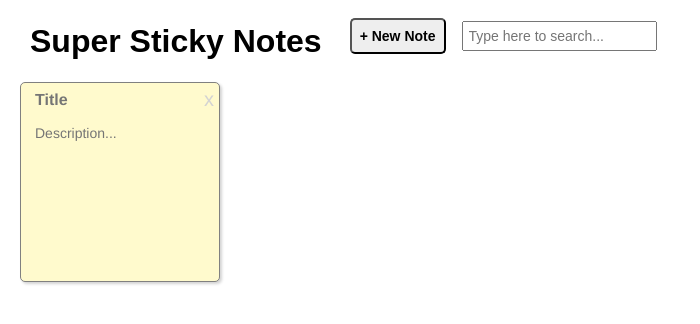
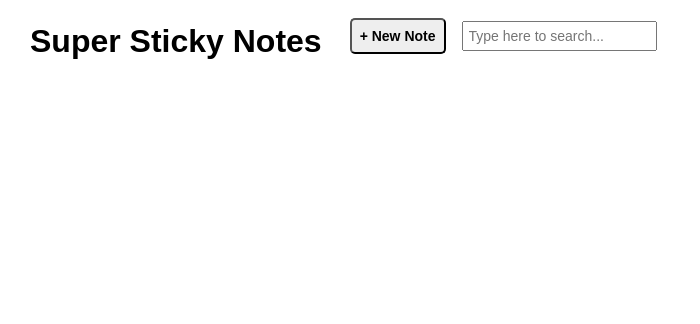
Before and after one commit to sheblair/sticky-notes, a React (Vite) app: page / in a window 1280 px wide. Shown: the top 324 px of the page, without its empty margins (0-700 px from the left). Built offline with nearby package versions, Linux system fonts and the light colour scheme.

Commit message:
rewrote App.jsx with hooks

```diff
--- a/src/App.jsx
+++ b/src/App.jsx
@@ -1,116 +1,80 @@
-import React, { Component } from "react";
+import React, { useState, useEffect } from "react";
 import Header from "./components/Header";
 import NotesList from "./components/NotesList";
 import notesColors from "./notesColors";
 
-class App extends Component {
-  state = {
-    notes: [
-      {
-        id: Date.now(),
-        title: "",
-        description: "",
-        doesMatchSearch: true,
-        backgroundColor: "LemonChiffon",
-      },
-    ],
-    searchText: "",
-  };
+export default function App() {
+  const [notes, setNotes] = useState(
+    JSON.parse(localStorage.getItem("notes")) || []
+  );
 
-  componentDidMount() {
-    const stringifiedNotes = localStorage.getItem("stringifiedNotes");
-    if (stringifiedNotes) {
-      const savedNotes = JSON.parse(stringifiedNotes);
-      this.setState({ notes: savedNotes });
-    }
-  }
+  const [searchText, setSearchText] = useState("");
 
-  componentDidUpdate() {
-    const stringifiedNotes = JSON.stringify(this.state.notes);
-    console.log(stringifiedNotes);
-    localStorage.setItem("stringifiedNotes", stringifiedNotes);
-  }
+  useEffect(() => {
+    localStorage.setItem("notes", JSON.stringify(notes));
+  }, [notes]);
 
-  addNote = () => {
+  function addNote() {
     const randomIndex = Math.floor(Math.random() * notesColors.length);
     const randomColor = notesColors[randomIndex];
 
-    const note = {
+    const newNote = {
       id: Date.now(),
       title: "",
-      description: "",
+      body: "",
       doesMatchSearch: true,
       backgroundColor: randomColor,
     };
 
-    const newNotes = [note, ...this.state.notes];
-    this.setState({ notes: newNotes });
-  };
+    setNotes((prevNotes) => [newNote, ...prevNotes]);
+  }
 
-  removeNote = (clickedId) => {
-    const filterCallback = (note, id) => note.id !== clickedId;
-    const newNotes = this.state.notes.filter(filterCallback);
-    this.setState({ notes: newNotes });
-  };
+  function removeNote(clickedId) {
+    setNotes((oldNotes) => oldNotes.filter((note) => note.id !== clickedId));
+  }
 
-  onType = (changedNoteId, updatedKey, updatedValue) => {
-    const updatedNotes = this.state.notes.map((note) => {
+  function onType(changedNoteId, updatedKey, updatedValue) {
+    setNotes((prevNotes) =>
+      prevNotes.map((note) => {
         if (note.id !== changedNoteId) {
           return note;
         } else {
           if (updatedKey === "title") {
-          note.title = updatedValue;
-          return note;
+            return { ...note, title: updatedValue };
           } else {
-          note.description = updatedValue;
-          return note;
+            return { ...note, body: updatedValue };
           }
         }
-    });
+      })
+    );
+  }
 
-    this.setState({ notes: updatedNotes });
-  };
-
-  onSearch = (text) => {
+  function onSearch(text) {
     const newSearchText = text.toLowerCase();
 
-    const searchedNotes = this.state.notes.map((note) => {
+    setNotes((prevNotes) =>
+      prevNotes.map((note) => {
         if (!newSearchText) {
           note.doesMatchSearch = true;
           return note;
         } else {
           const title = note.title.toLowerCase();
-        const description = note.description.toLowerCase();
+          const body = note.body.toLowerCase();
           const titleMatch = title.includes(newSearchText);
-        const descriptionMatch = description.includes(newSearchText);
-        const hasMatch = titleMatch || descriptionMatch;
+          const bodyMatch = body.includes(newSearchText);
+          const hasMatch = titleMatch || bodyMatch;
           note.doesMatchSearch = hasMatch;
           return note;
         }
-    });
+      })
+    );
+    setSearchText(newSearchText);
+  }
 
-    this.setState({
-      notes: searchedNotes,
-      searchText: newSearchText,
-    });
-  };
-
-  render() {
   return (
     <div className="App">
-        <Header
-          onSearch={this.onSearch}
-          addNote={this.addNote}
-          searchText={this.state.searchText}
-        />
-        <NotesList
-          notes={this.state.notes}
-          onType={this.onType}
-          removeNote={this.removeNote}
-        />
+      <Header addNote={addNote} onSearch={onSearch} searchText={searchText} />
+      <NotesList notes={notes} onType={onType} removeNote={removeNote} />
     </div>
   );
 }
-}
-
-export default App;
```
Lines whose indentation alone changed are shown as unchanged.
